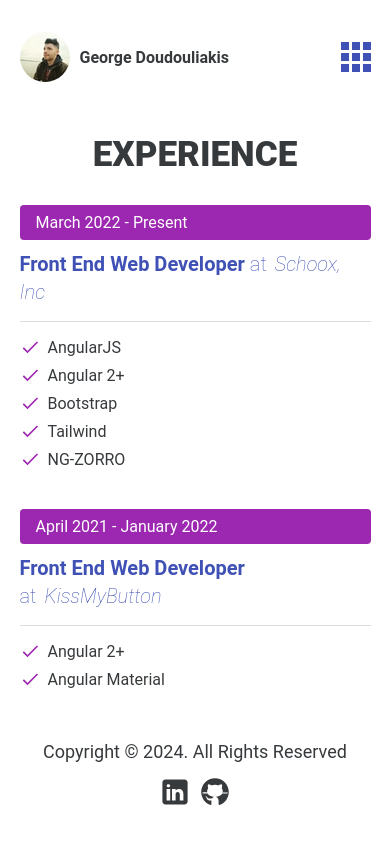
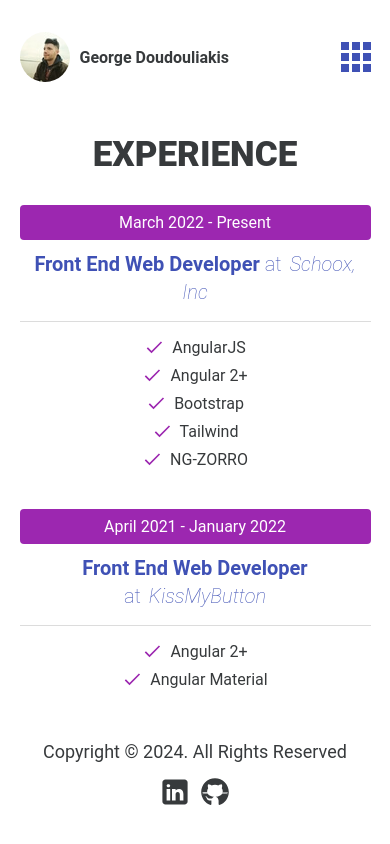
Before and after one commit to GeorgiosDoudouliakis/george-doudouliakis-dev, an Angular app: page /experience in a window 390 px wide. Built offline with nearby package versions, Linux system fonts and the light colour scheme.

Commit message:
refactor: Align items center for mobile on experience list item

```diff
--- a/src/app/pages/experience/components/experience-list-item/experience-list-item.component.scss
+++ b/src/app/pages/experience/components/experience-list-item/experience-list-item.component.scss
@@ -19,27 +19,15 @@
       align-items: center;
     }
 
-    .duration {
-      order: 0;
-      color: var(--text-color);
-      background: var(--secondary-color);
-      padding: var(--main-padding);
-      margin-bottom: 10px;
-      border-radius: 4px;
-
-      @media(min-width: 768px) {
-        order: initial;
-        margin-bottom: 0;
-      }
-    }
-
     h2 {
       order: 1;
       font-size: 20px;
+      text-align: center;
       line-height: 28px;
 
       @media(min-width: 768px) {
         order: initial;
+        text-align: initial;
         margin-bottom: 0;
       }
 
@@ -58,6 +46,22 @@
         }
       }
     }
+
+    .duration {
+      order: 0;
+      text-align: center;
+      color: var(--text-color);
+      background: var(--secondary-color);
+      padding: var(--main-padding);
+      margin-bottom: 10px;
+      border-radius: 4px;
+
+      @media(min-width: 768px) {
+        order: initial;
+        text-align: initial;
+        margin-bottom: 0;
+      }
+    }
   }
 
   ul {
@@ -65,8 +69,13 @@
 
     li {
       display: flex;
+      justify-content: center;
       align-items: center;
       color: var(--font-color);
+
+      @media(min-width: 768px) {
+        justify-content: flex-start;
+      }
 
       &:not(:last-of-type) {
         margin-bottom: 8px;
```
